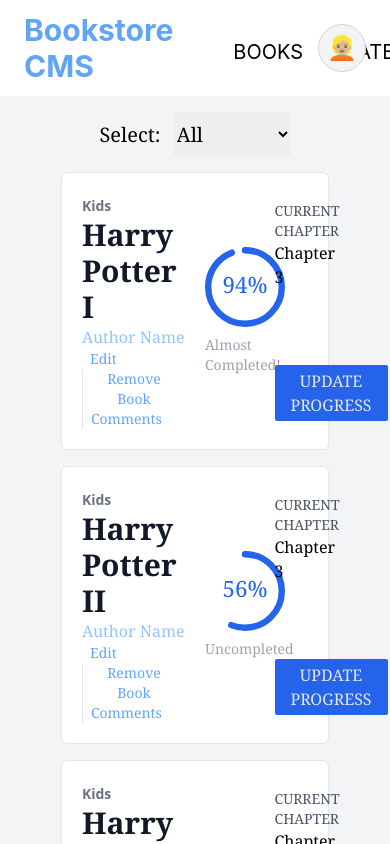
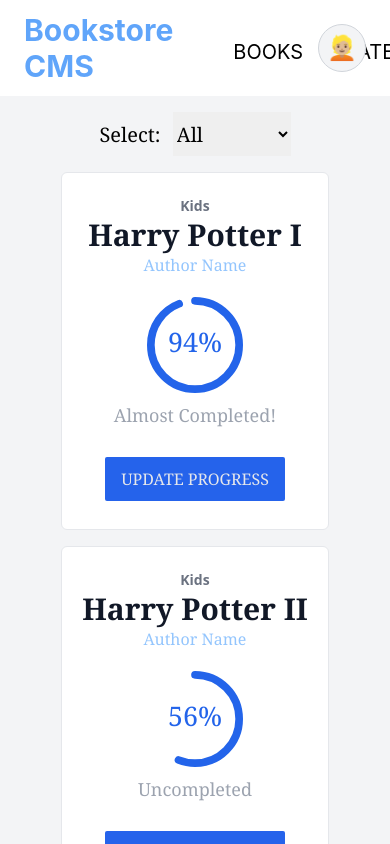
Before and after one commit to chubaquelo/React-Bookstore, a React (Create React App) app: page / in a window 390 px wide. Shown: the top 844 px of the page. Built offline with nearby package versions, Linux system fonts and the light colour scheme.

Commit message:
styling on bookCard

```diff
--- a/src/components/Book.js
+++ b/src/components/Book.js
@@ -12,14 +12,16 @@ const Book = ({
     setReadPercentage(Math.floor(Math.random() * 100));
   };
   return (
-    <div className="border rounded-md bg-white hover:border-blue w-3/4 m-auto my-4 p-5 grid grid-cols-4 gap-5">
-      <div className="col-span-2">
+    <div className="flex flex-col border rounded-md bg-white hover:border-blue w-3/4 m-auto my-4 p-5 grid md:grid-cols-4 gap-5">
+      <div className="mx-auto md:text-left text-center">
         <span className="text-gray-500 font-sans text-sm font-bold">
           {category}
         </span>
         <h3 className="text-gray-900 font-extrabold text-3xl">{title}</h3>
-        <span className="text-blue-300">Author Name</span>
-        <div className="divide-x text-blue-400 text-sm">
+        <span className="text-blue-300 text-center md:text-left">
+          Author Name
+        </span>
+        <div className="hidden md:block divide-x text-blue-400 text-sm">
           <button className="px-2" type="button">
             Edit
           </button>
@@ -31,21 +33,17 @@ const Book = ({
           </button>
         </div>
       </div>
-      <div className="flex flex-col justify-center text-center">
-        <p className="text-3xl w-20 h-20 mx-auto mb-2">
+      <div className="flex flex-col mx-auto justify-center text-center">
+        <p className="text-3xl md:w-20 md:h-20 w-24 h-24 mx-auto mb-2">
           <CircularProgressbar
             value={readPercentage}
             text={`${readPercentage}%`}
             styles={{
               trail: {
-                // Trail color
                 stroke: '#fff',
               },
-              // Customize the text
               text: {
-                // Text color
                 fill: '#2364ea',
-                // Text size
                 fontSize: '28px',
               },
               path: {
@@ -54,18 +52,18 @@ const Book = ({
             }}
           />
         </p>
-        <p className="text-gray-400 text-sm">
+        <p className="text-gray-400 text-lg md:text-sm">
           {Number(readPercentage) < 75 ? 'Uncompleted' : 'Almost Completed!'}
         </p>
       </div>
-      <div className="p-2 flex flex-col justify-between">
-        <div>
-          <p className="text-gray-600 uppercase text-sm">Current Chapter</p>
-          <p>Chapter 3</p>
-        </div>
+      <div className="hidden md:flex flex-col mx-auto justify-center">
+        <p className="text-gray-600 uppercase text-sm">Current Chapter</p>
+        <p>Chapter 3</p>
+      </div>
+      <div className="p-2 flex mx-auto items-center">
         <div>
           <button
-            className=" py-1 px-4 bg-blue-600 text-gray-200 hover:text-white hover:bg-blue-800 rounded-sm uppercase font-thin"
+            className="py-1 px-4 h-11 md:h-auto bg-blue-600 text-gray-200 hover:text-white hover:bg-blue-800 rounded-sm uppercase font-thin"
             type="button"
             onClick={updateProgress}
           >
```
